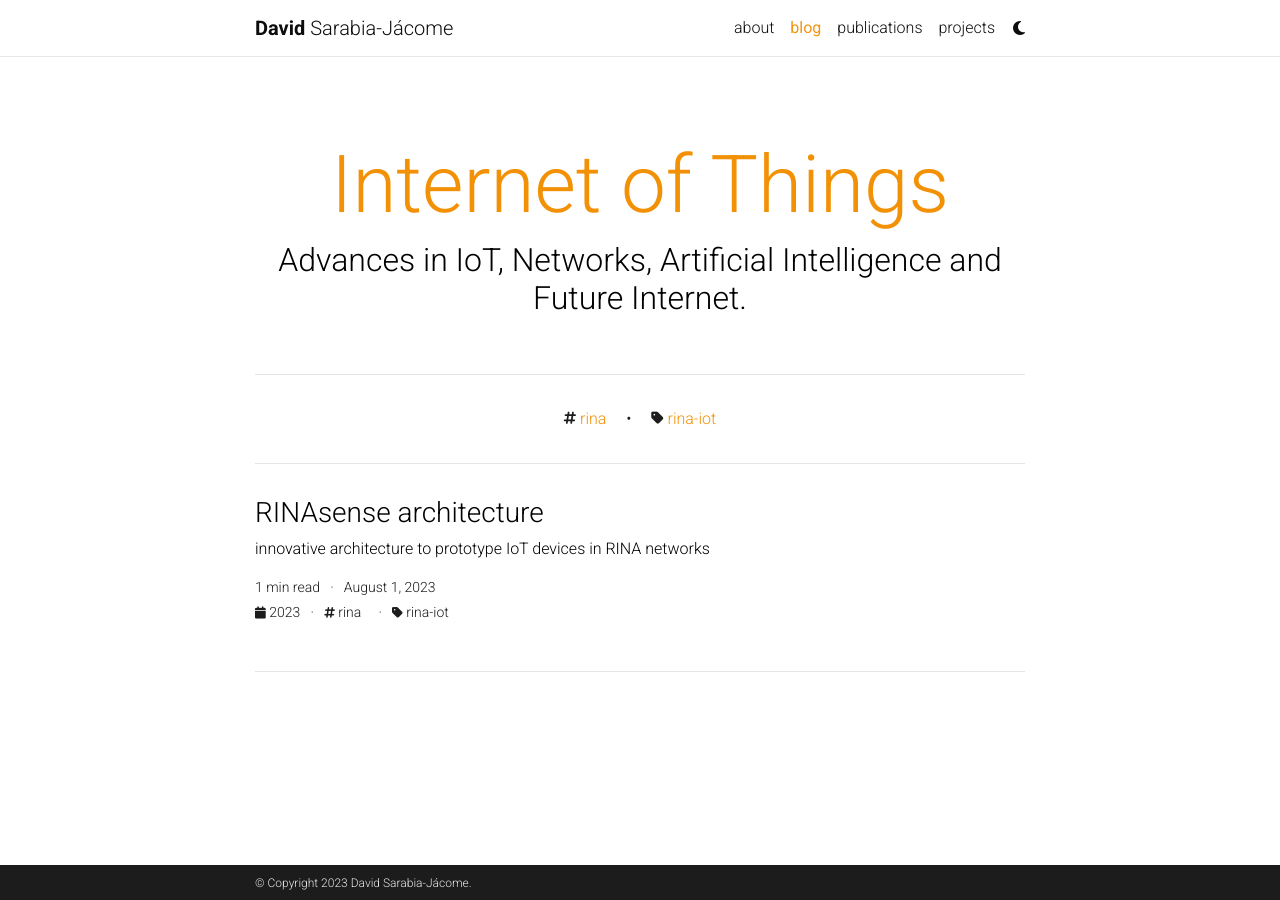
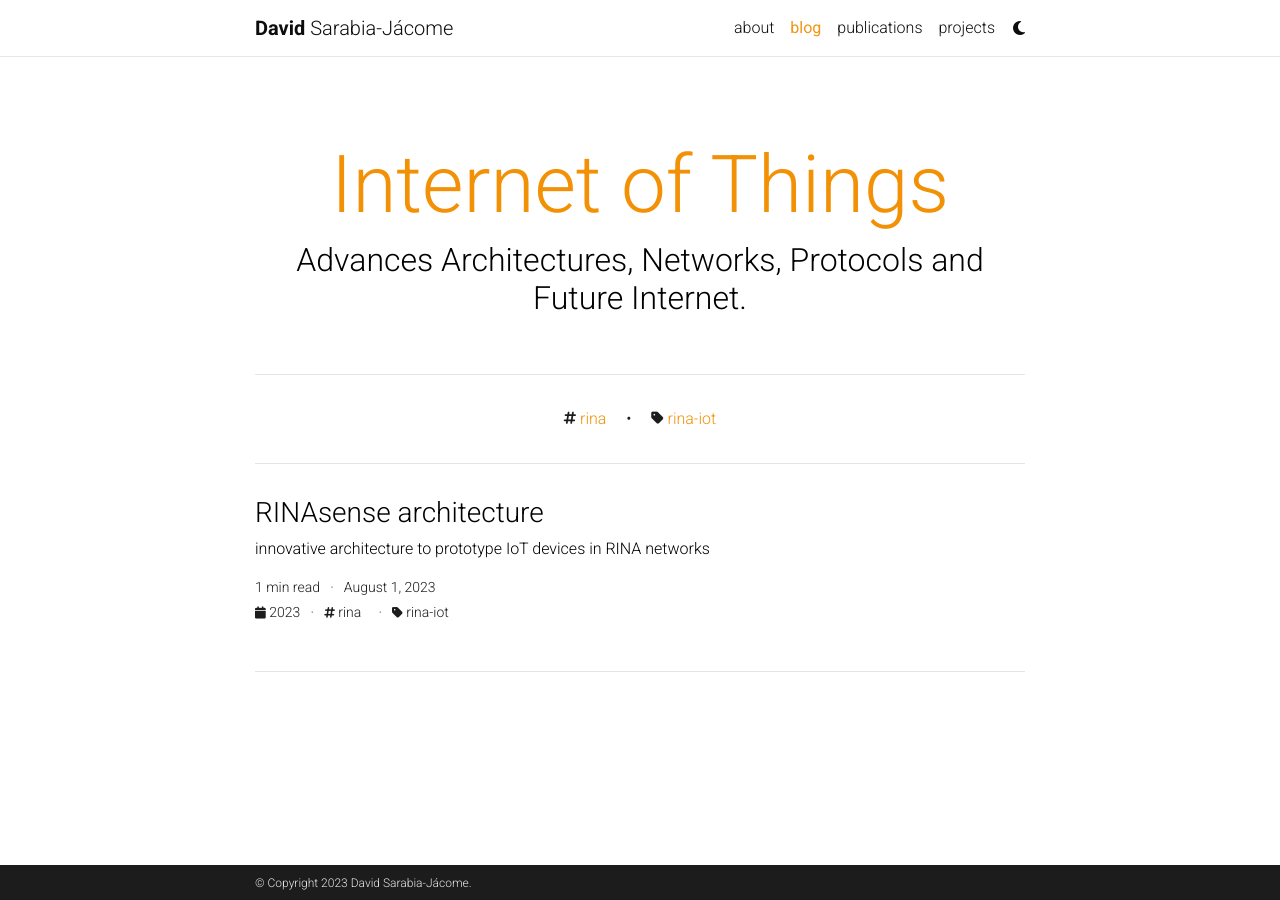
Before and after one commit to esmaxness/esmaxness.github.io, a Jekyll site: the page built from blog/index.html, in a window 1280 px wide. Built offline with Jekyll 4.4.1, drawn with Linux system fonts in a browser that asks for light colours; full-size pictures stand in for the smaller copies a plugin makes; the list of posts is cut into pages by our own code; comment, search, counter and statistics services are not loaded; a style sheet for code colours, icons or effects is not loaded.

```diff
--- a/_config.yml
+++ b/_config.yml
@@ -124,7 +124,7 @@ bing_site_verification: # out your bing-site-verification ID (Bing Webmaster)
 
 blog_name: Internet of Things # blog_name will be displayed in your blog page
 blog_nav_title: blog # your blog must have a title for it to be displayed in the nav bar
-blog_description: Advances in IoT, Networks, Artificial Intelligence and Future Internet.
+blog_description: Advances Architectures, Networks, Protocols and Future Internet.
 permalink: /blog/:year/:title/
 
 # Pagination
```
Also changed, not shown: _posts/2023-08-01-rinasense.md (+1 -1 lines), assets/img/RINAsense2.png (added).
